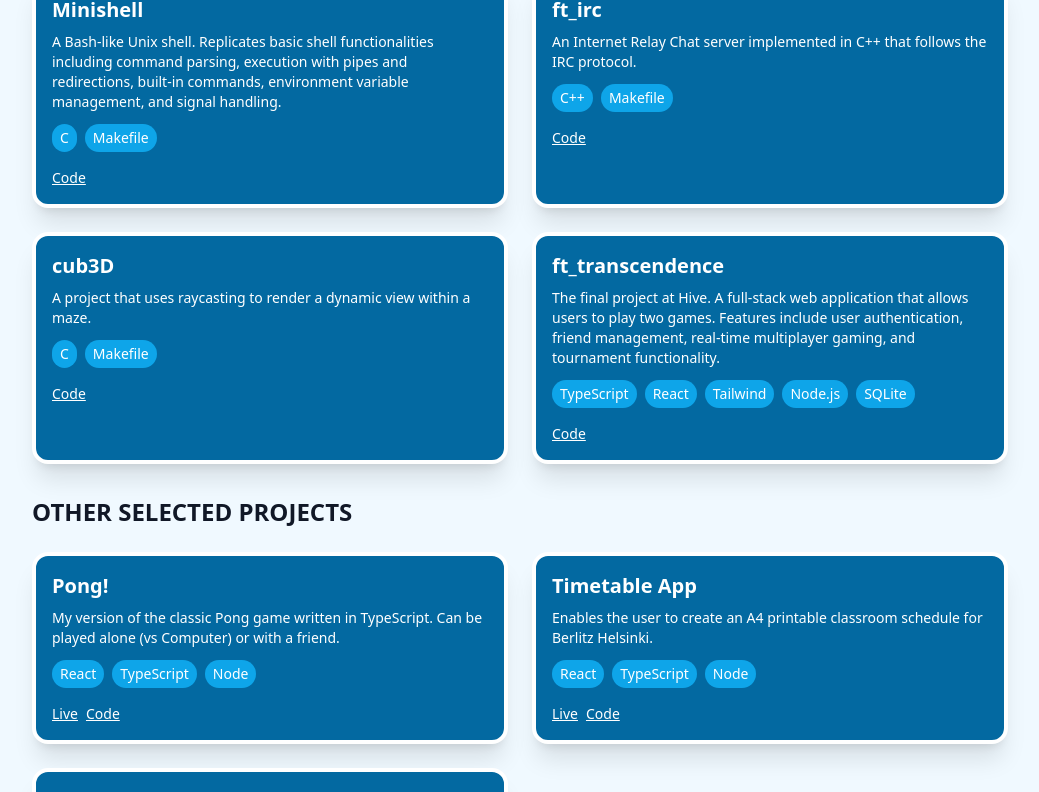
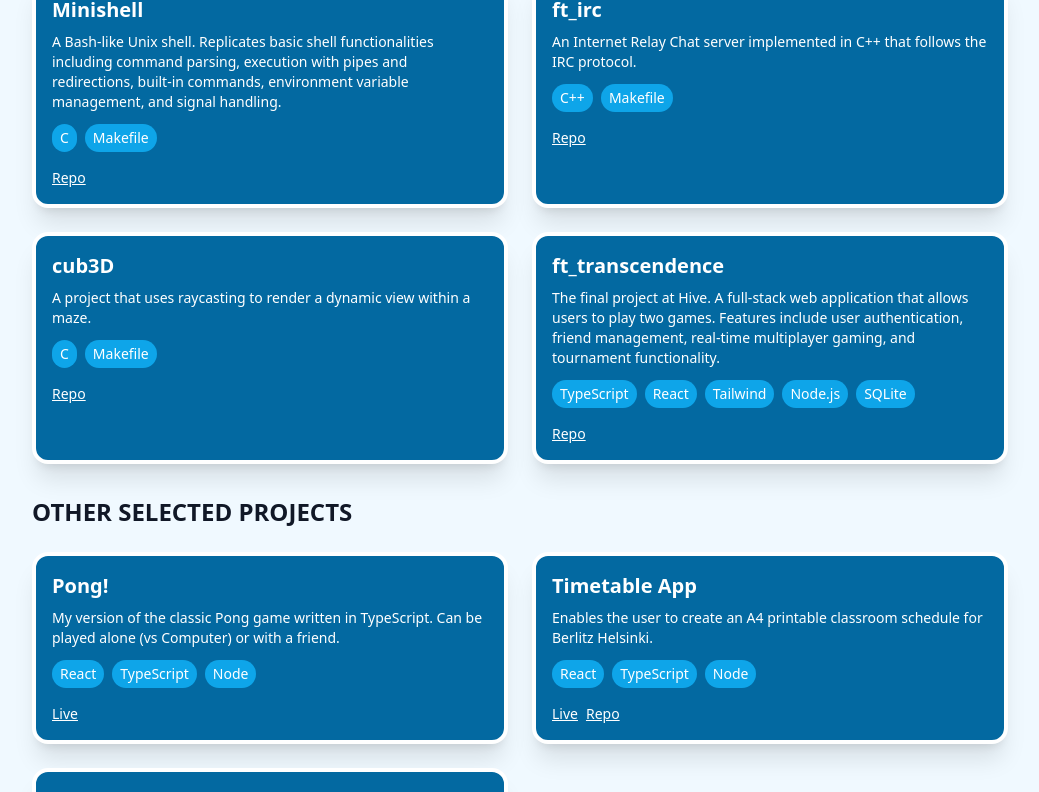
Before and after one commit to ThomasParratt/portfolio, a React (Vite) app: page / in a window 1280 px wide. Shown: the part 840-1632 px from the top of the page, without its empty margins (120-1159 px from the left). Built offline with nearby package versions, Linux system fonts and the light colour scheme.

Commit message:
updated project card

```diff
--- a/src/components/ProjectCard.jsx
+++ b/src/components/ProjectCard.jsx
@@ -13,7 +13,9 @@ export default function ProjectCard({p}) {
                 {p.live && (
                     <Link to={p.live} className="text-sm text-white underline">Live</Link>
                 )}
-                <a href={p.repo} className="text-sm text-white underline">Code</a>
+                {p.repo && (
+                    <a href={p.repo} className="text-sm text-white underline">Repo</a>
+                )}
             </div>
         </article>
     )
--- a/src/data/projects.js
+++ b/src/data/projects.js
@@ -4,7 +4,6 @@ const projects = [
         title: 'Pong!',
         description: 'My version of the classic Pong game written in TypeScript. Can be played alone (vs Computer) or with a friend.',
         tech: ['React', 'TypeScript', 'Node'],
-        repo: '#',
         live: '/pong'
     },
     {
```
